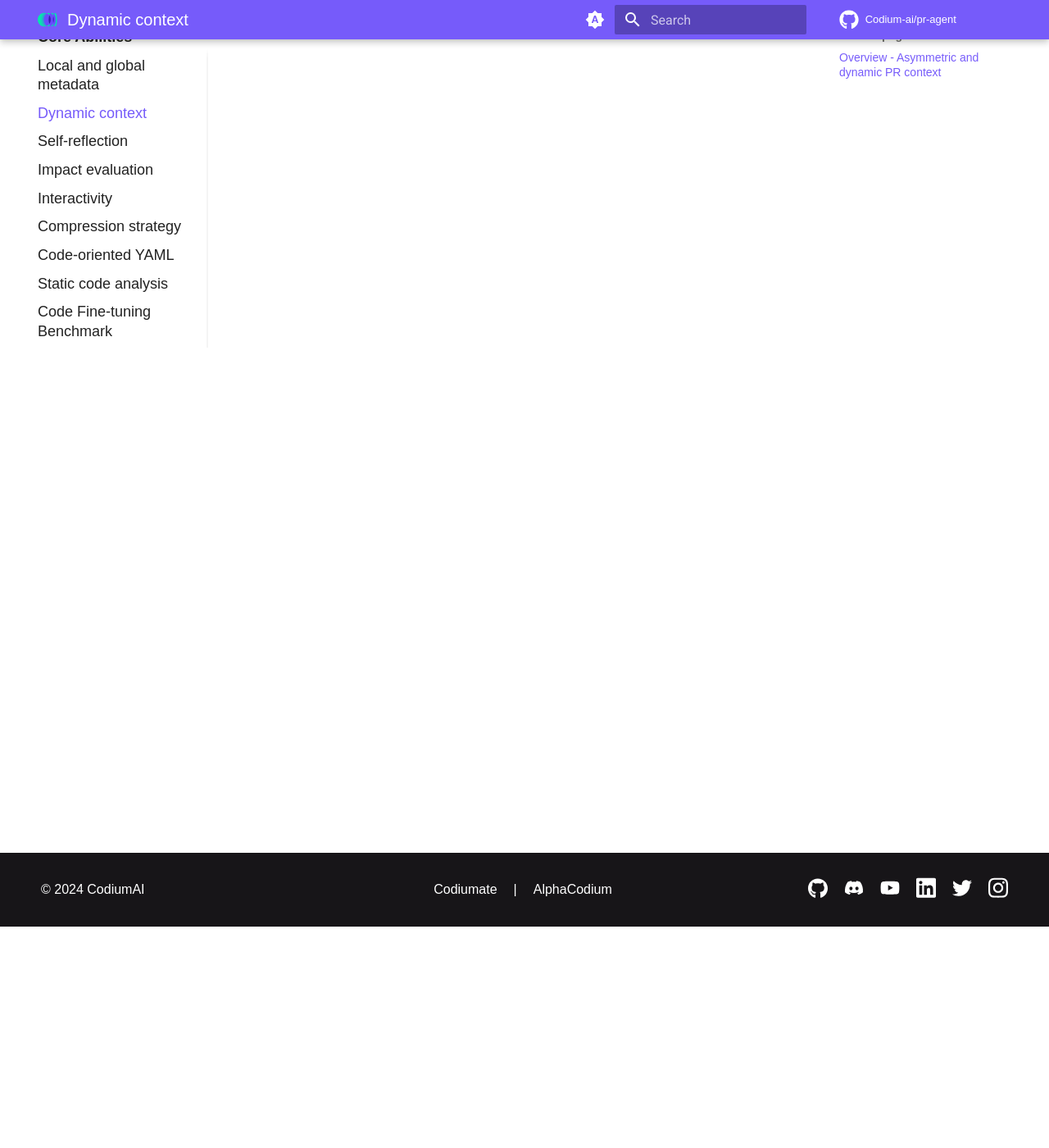
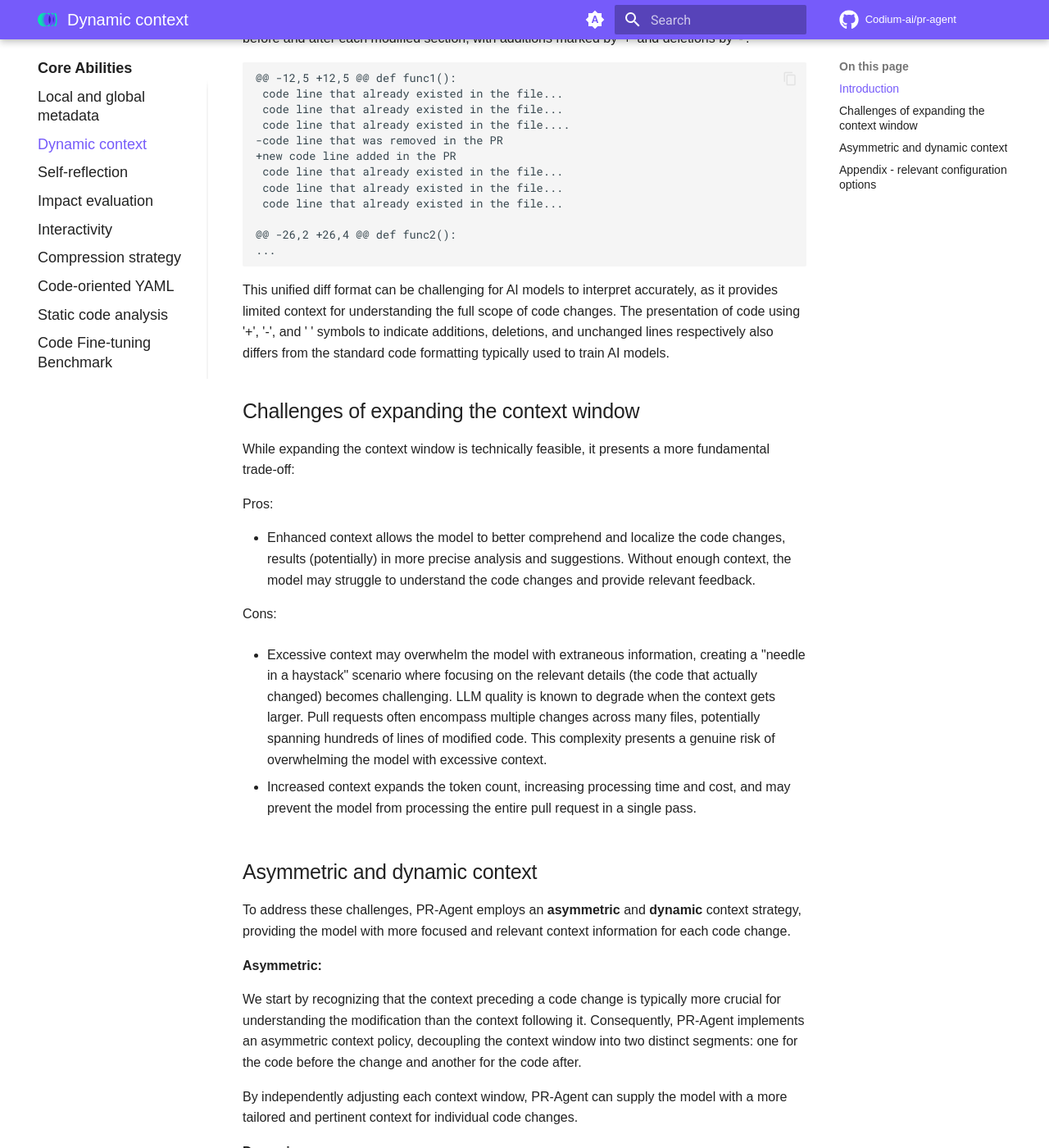
Before and after one commit to Codium-ai/pr-agent, an MkDocs documentation site: the page built from docs/docs/core-abilities/dynamic_context.md, in a window 1280 px wide and 1400 px high, scrolled down 270 px. Shown: the whole window at 82% size. Built offline with MkDocs 1.6.1 and Material for MkDocs 9.7.7, drawn with Linux system fonts in a browser that asks for light colours; comment, search, counter and statistics services are not loaded; some of the changed text lies outside the part shown.

Commit message:
docs: add dynamic context strategy documentation and update configuration settings
- Added detailed documentation on the dynamic context strategy in `dynamic_context.md`.
- Updated configuration settings in `configuration.toml` to enable dynamic context by default.
- Adjusted context line parameters in `additional_configurations.md` to reflect new defaults.
- Announced dynamic context as the default option in the `README.md` news section.

````diff
--- a/docs/docs/core-abilities/dynamic_context.md
+++ b/docs/docs/core-abilities/dynamic_context.md
@@ -1,2 +1,67 @@
-## Overview - Asymmetric and dynamic PR context
-TBD
+
+## Introduction
+
+Pull request code changes are retrieved in a unified diff format, showing three lines of context before and after each modified section, with additions marked by '+' and deletions by '-'.
+```
+@@ -12,5 +12,5 @@ def func1():
+ code line that already existed in the file...
+ code line that already existed in the file...
+ code line that already existed in the file....
+-code line that was removed in the PR
++new code line added in the PR
+ code line that already existed in the file...
+ code line that already existed in the file...
+ code line that already existed in the file...
+
+@@ -26,2 +26,4 @@ def func2():
+...
+```
+
+This unified diff format can be challenging for AI models to interpret accurately, as it provides limited context for understanding the full scope of code changes.
+The presentation of code using '+', '-', and ' ' symbols to indicate additions, deletions, and unchanged lines respectively also differs from the standard code formatting typically used to train AI models.
+
+
+## Challenges of expanding the context window
+
+While expanding the context window is technically feasible, it presents a more fundamental trade-off:
+
+Pros:
+
+- Enhanced context allows the model to better comprehend and localize the code changes, results (potentially) in more precise analysis and suggestions. Without enough context, the model may struggle to understand the code changes and provide relevant feedback.
+
+Cons:
+
+- Excessive context may overwhelm the model with extraneous information, creating a "needle in a haystack" scenario where focusing on the relevant details (the code that actually changed) becomes challenging.
+LLM quality is known to degrade when the context gets larger.
+Pull requests often encompass multiple changes across many files, potentially spanning hundreds of lines of modified code. This complexity presents a genuine risk of overwhelming the model with excessive context.
+
+- Increased context expands the token count, increasing processing time and cost, and may prevent the model from processing the entire pull request in a single pass.
+
+## Asymmetric and dynamic context
+To address these challenges, PR-Agent employs an **asymmetric** and **dynamic** context strategy, providing the model with more focused and relevant context information for each code change.
+
+**Asymmetric:**
+
+We start by recognizing that the context preceding a code change is typically more crucial for understanding the modification than the context following it.
+Consequently, PR-Agent implements an asymmetric context policy, decoupling the context window into two distinct segments: one for the code before the change and another for the code after.
+
+By independently adjusting each context window, PR-Agent can supply the model with a more tailored and pertinent context for individual code changes.
+
+**Dynamic:**
+
+We also employs a "dynamic" context strategy.
+We recognize that the optimal context for a code change often corresponds to its enclosing code component (e.g., function, class), rather than a fixed number of lines.
+Consequently, we dynamically adjust the context window based on the code's structure, ensuring the model receives the most pertinent information for each modification.
+
+To prevent overwhelming the model with excessive context, we impose a limit on the number of lines searched when identifying the enclosing component.
+This balance allows for comprehensive understanding while maintaining efficiency and limiting context token usage.
+
+## Appendix - relevant configuration options
+```
+[config]
+patch_extension_skip_types =[".md",".txt"]  # Skip files with these extensions when trying to extend the context
+allow_dynamic_context=true                  # Allow dynamic context extension
+max_extra_lines_before_dynamic_context = 8  # will try to include up to X extra lines before the hunk in the patch, until we reach an enclosing function or class
+patch_extra_lines_before = 3                # Number of extra lines (+3 default ones) to include before each hunk in the patch
+patch_extra_lines_after = 1                 # Number of extra lines (+3 default ones) to include after each hunk in the patch
+```
````
Also changed, not shown: docs/docs/usage-guide/additional_configurations.md (+3 -3 lines), README.md, 1 other file.
